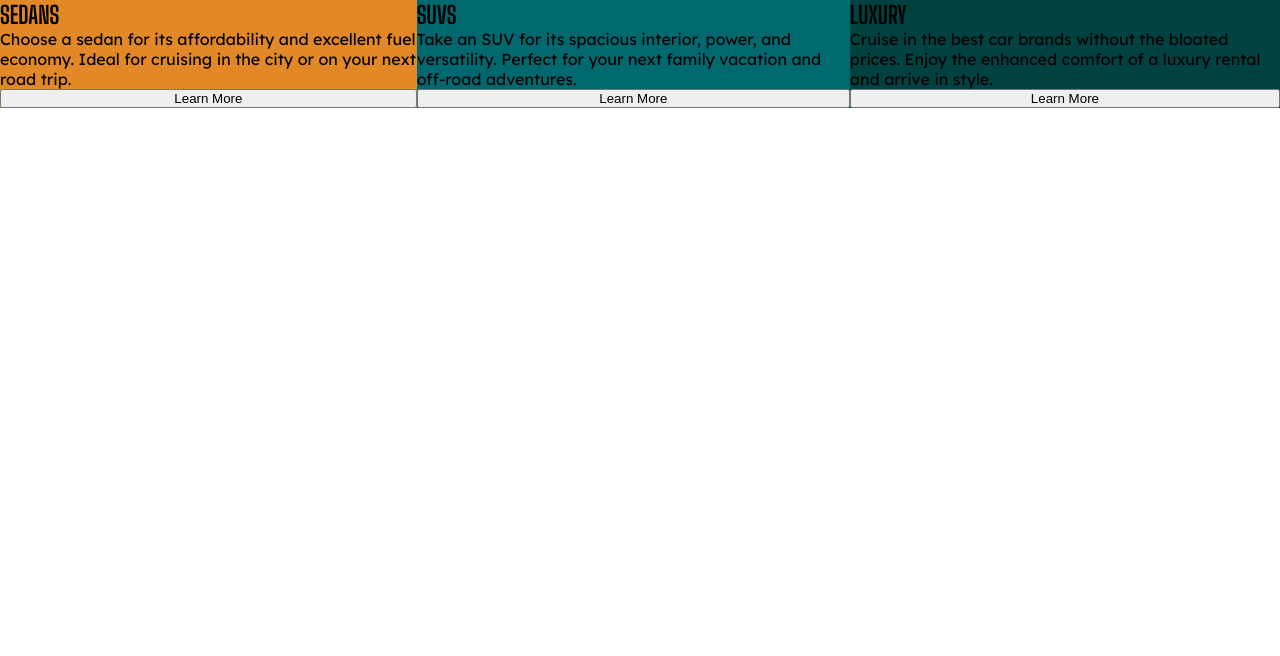
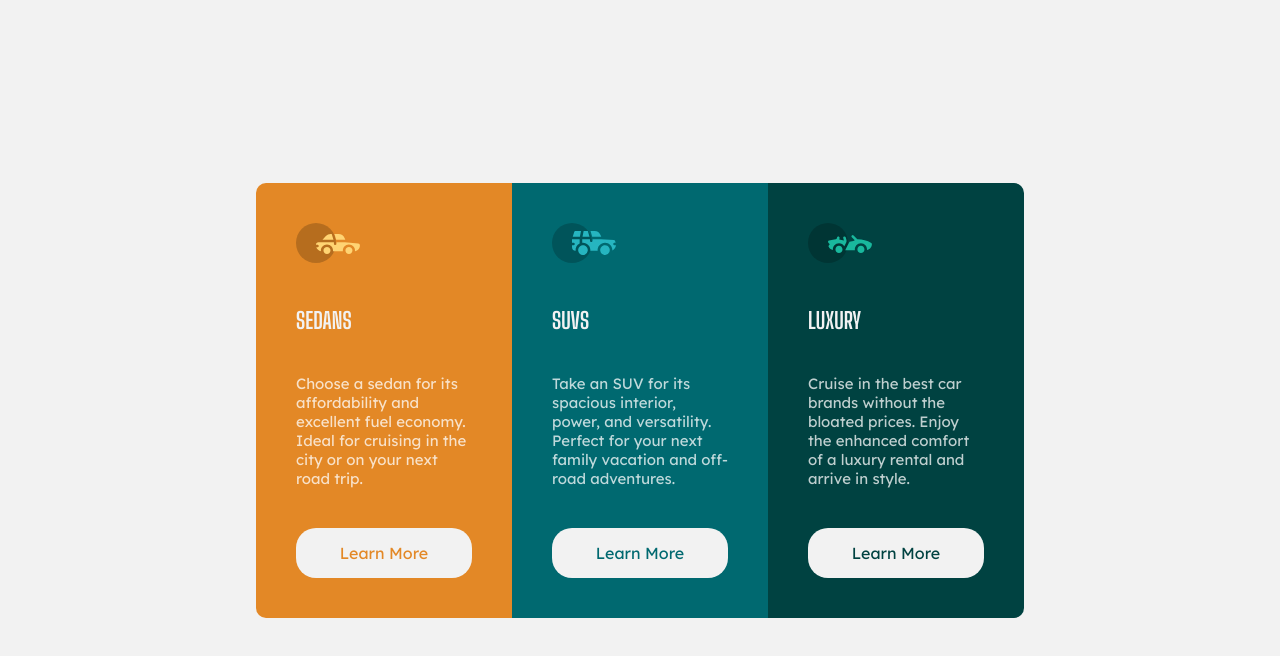
Before and after one commit to Marius1124/html-css-assignment-2, a plain HTML site: page index.html in a window 1280 px wide. Drawn offline with Linux system fonts and the light colour scheme.

Commit message:
Alignment changes, adding icons, proper colors and border radius

```diff
--- a/style.css
+++ b/style.css
@@ -5,47 +5,116 @@
   box-sizing: border-box;
 }
 
-/* Adds flexbox and center alignments to the body */
+/* Adds flexbox and center alignments to the body
+also ensuring a minimum viewport height */
 body {
   display: flex;
   justify-content: center;
-  align-items: center;
+  background-color: hsl(0, 0%, 95%);
+  min-height: 100vh;
+  font-size: 15px;
 }
+
+h2 {
+  margin: 0 20px 20px 20px;
+  font-family: "Big Shoulders Display", serif;
+  font-weight: 700;
+  color: hsl(0, 0%, 95%);
+}
+
+p {
+  margin: 20px;
+  font-family: "Lexend Deca", serif;
+  font-weight: 400;
+  color: hsla(0, 0%, 100%, 0.75);
+}
+
+button {
+  margin: 20px;
+  border-radius: 20px;
+  padding: 15px;
+  background-color: hsl(0, 0%, 95%);
+  border: none;
+  font-family: "Lexend Deca", sans-serif;
+  font-size: 16px;
+}
+
+/* Everything below here will be relating to all the div classes */
 
 .cards {
   display: flex;
-  flex-direction: row;
-  justify-content: space-between;
   align-items: center;
+  flex-wrap: nowrap;
+  max-width: 1200px;
+  width: 90%;
+  max-width: 768px;
+  height: auto;
 }
 
-.SEDANS {
+/* styling to all three cards */
+.SEDANS,
+.SUVS,
+.LUXURY {
   display: flex;
   flex-direction: column;
   justify-content: space-between;
+  flex: 1;
+  padding: 20px;
+  width: 30%;
+}
+
+/* Here I've added the border radius and coloring,
+ to all three cards */
+.SEDANS {
   background-color: hsl(31, 77%, 52%);
+  border-radius: 10px 0 0 10px;
 }
 
 .SUVS {
-  display: flex;
-  flex-direction: column;
-  justify-content: space-between;
   background-color: hsl(184, 100%, 22%);
 }
 
 .LUXURY {
-  display: flex;
-  flex-direction: column;
-  justify-content: space-between;
   background-color: hsl(179, 100%, 13%);
+  border-radius: 0 10px 10px 0;
 }
 
-h2 {
-  font-family: "Big Shoulders Display", serif;
-  font-weight: 700;
+/* Here I'm adding the three different icons,
+to each of the cards */
+.SEDANS .icon {
+  background-image: url("images/icon-sedans.svg");
+  background-repeat: no-repeat;
+  margin: 20px;
+  height: 64px;
+  width: 64px;
 }
 
-p {
-  font-family: "Lexend Deca", serif;
-  font-weight: 400;
+.SUVS .icon {
+  background-image: url("images/icon-suvs.svg");
+  background-repeat: no-repeat;
+  margin: 20px;
+  height: 64px;
+  width: 64px;
 }
+
+.LUXURY .icon {
+  background-image: url("images/icon-luxury.svg");
+  background-repeat: no-repeat;
+  margin: 20px;
+  height: 64px;
+  width: 64px;
+}
+
+/* These are to target the button text colors
+ to match the background color */
+.SEDANS button {
+  color: hsl(31, 77%, 52%);
+}
+
+.SUVS button {
+  color: hsl(184, 100%, 22%);
+}
+
+.LUXURY button {
+  color: hsl(179, 100%, 13%);
+}
```
